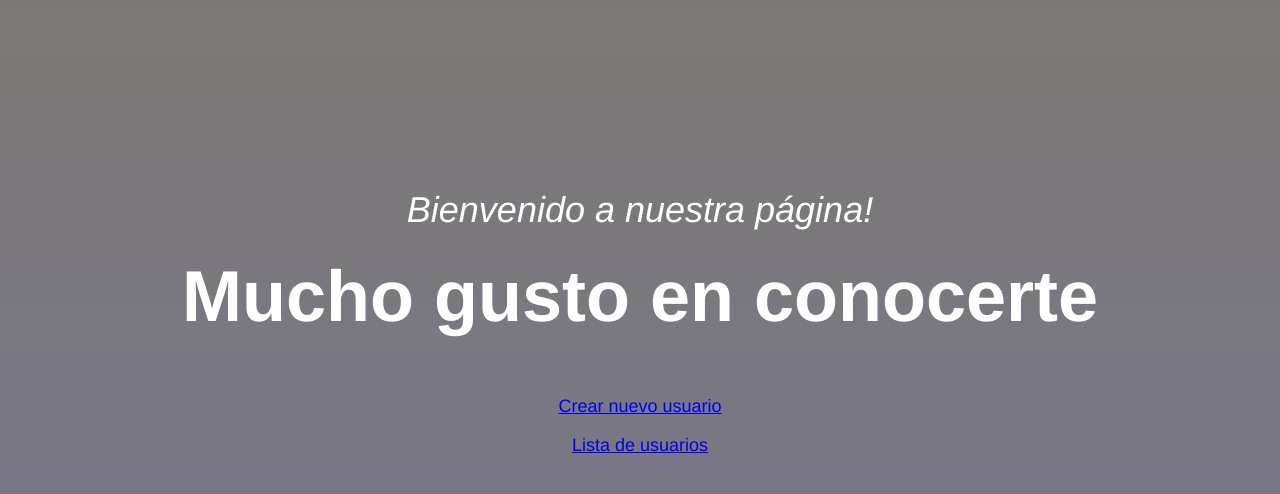
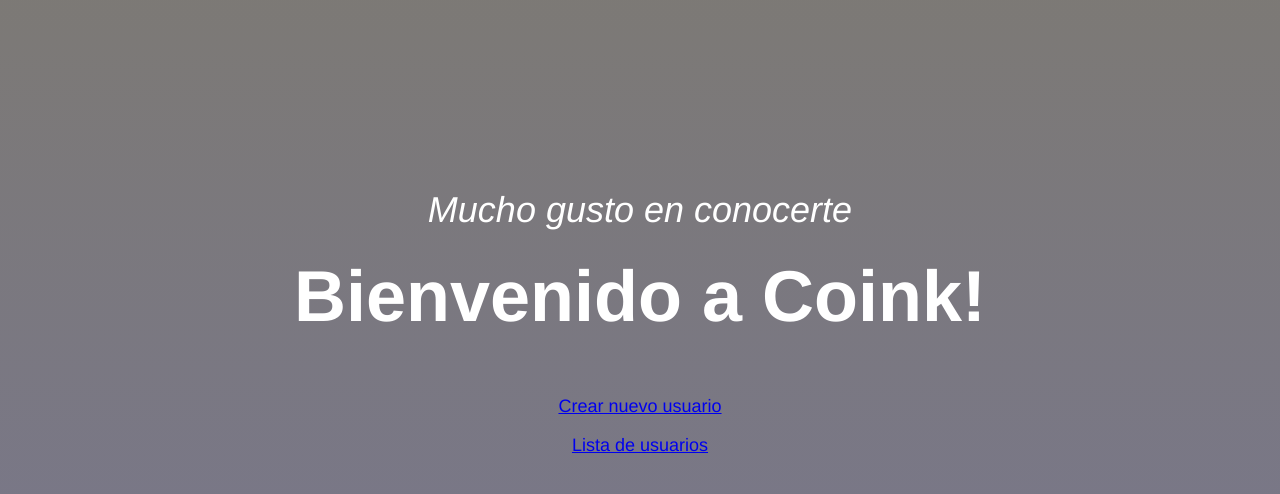
Before and after one commit to jcgonzalezb/user_registration_web_app, a Flask app: page / in a window 1280 px wide. Shown: the top 494 px of the page. Run offline with Flask 2, Linux system fonts and the light colour scheme.

Commit message:
home updated

```diff
--- a/templates/home.html
+++ b/templates/home.html
@@ -75,8 +75,8 @@
     <body class="text-center">
         <header class="masthead">
             <div class="container">
-                <div class="masthead-subheading">Bienvenido a nuestra página!</div>
-                <div class="masthead-heading text-uppercase">Mucho gusto en conocerte</div>
+                <div class="masthead-subheading">Mucho gusto en conocerte</div>
+                <div class="masthead-heading text-uppercase">Bienvenido a Coink!</div>
 
                 <a class="btn btn-primary btn-xl text-uppercase" href="/new_user">Crear nuevo usuario</a>
                 <p></p>
```
